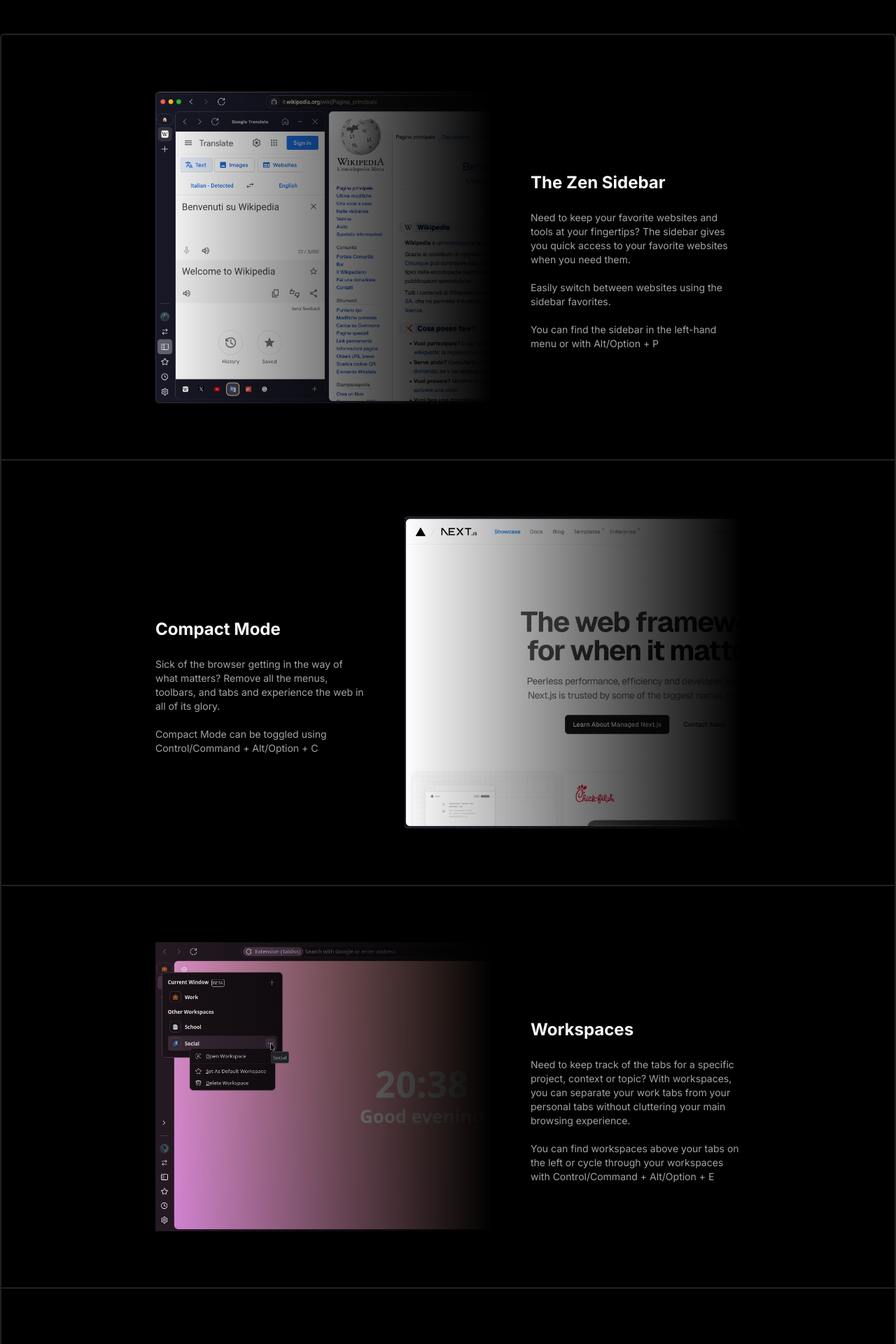
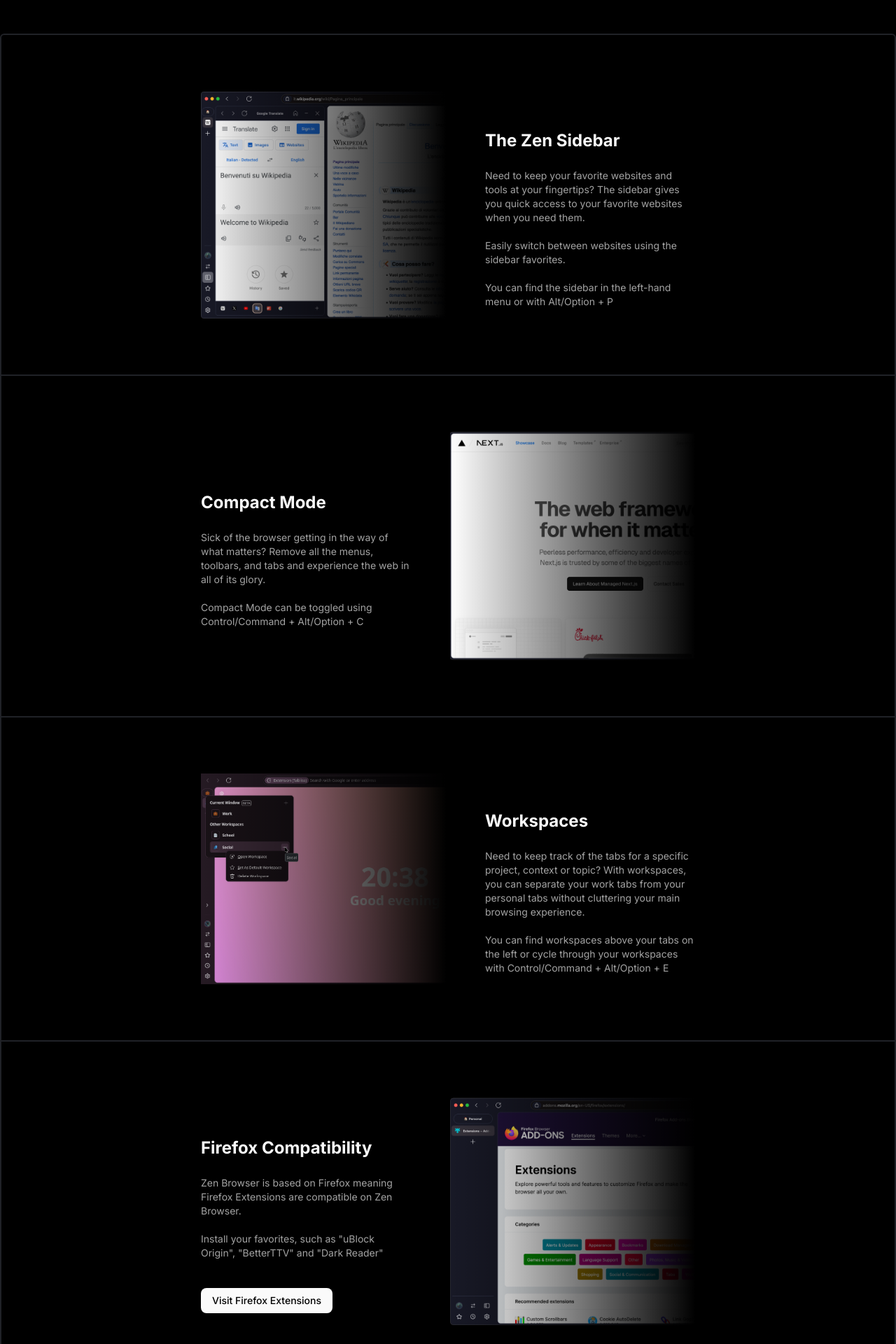
Before and after one commit to zen-browser/www, a Next.js app: page /welcome in a window 1280 px wide. Shown: the part 720-2640 px from the top of the page at 70% size. Built offline with nearby package versions, Linux system fonts and the light colour scheme.

Commit message:
fix: changed css to remove width and height prop

```diff
--- a/src/components/welcome.tsx
+++ b/src/components/welcome.tsx
@@ -20,8 +20,6 @@ function Welcome() {
       <div className="p-10 lg:p-20 border-y-2 border-x-0 md:border-x-2 border-gray-500/30 md:rounded-t-md flex items-center justify-center flex-col lg:flex-row">
         <GradientImage
           imgSrc="/sidebar-demo-screencap.png"
-          imgW={480}
-          imgH={400}
           imgAlt="An image of a browser"
         />
         <div className="flex-1 max-w-[300px] mt-10 lg:mt-10 lg:ml-14">
@@ -53,8 +51,6 @@ function Welcome() {
       <div className="p-10 lg:p-20 border-y-2 border-x-0 md:border-x-2 border-gray-500/30 border-t-0 flex items-center justify-center lg:flex-row-reverse flex-col">
         <GradientImage
           imgSrc="/compact-mode-demo-screencap.png"
-          imgW={480}
-          imgH={400}
           imgAlt="An image of a browser"
         />
         <div className="flex-1 max-w-[300px] mt-10 lg:mt-10 lg:mr-14">
@@ -81,8 +77,6 @@ function Welcome() {
       <div className="p-10 lg:p-20 border-y-2 border-x-0 md:border-x-2 border-gray-500/30 border-t-0 flex items-center justify-center flex-col lg:flex-row">
         <GradientImage
           imgSrc="/workspaces-demo-screencap.png"
-          imgW={480}
-          imgH={400}
           imgAlt="An image of a browser"
         />
         <div className="flex-1 max-w-[300px] mt-10 lg:mt-10 lg:ml-14">
@@ -111,8 +105,6 @@ function Welcome() {
       <div className="p-10 lg:p-20 border-y-2 border-x-0 md:border-x-2 border-gray-500/30 border-t-0 md:rounded-b-md flex items-center justify-center lg:flex-row-reverse flex-col">
         <GradientImage
           imgSrc="/firefox-extensions-screencap.png"
-          imgW={480}
-          imgH={400}
           imgAlt="An image of a browser"
         />
         <div className="flex-1 max-w-[300px] mt-10 lg:mt-10 lg:mr-14">
@@ -194,22 +186,18 @@ function HeroSection() {
 
 type GradientImageTypes = {
   imgSrc: string;
-  imgW: number;
-  imgH: number;
   imgAlt: string;
 };
 
 function GradientImage(props: GradientImageTypes) {
-  const { imgSrc, imgW, imgH, imgAlt } = props;
+  const { imgSrc, imgAlt } = props;
 
   return (
-    <div className={`relative w-[${imgW}px]`}>
+    <div className={`relative w-350px]`}>
       <img
         src={imgSrc}
-        width={imgW}
-        height={imgH}
         alt={imgAlt}
-        className={`max-h-[${imgH}px] max-w-[${imgW}px]`}
+        className={`max-h-[500px] max-w-[350px]`}
       />
       <div className="absolute inset-0 bg-gradient-to-l from-white dark:from-black to-transparent"></div>
     </div>
```
